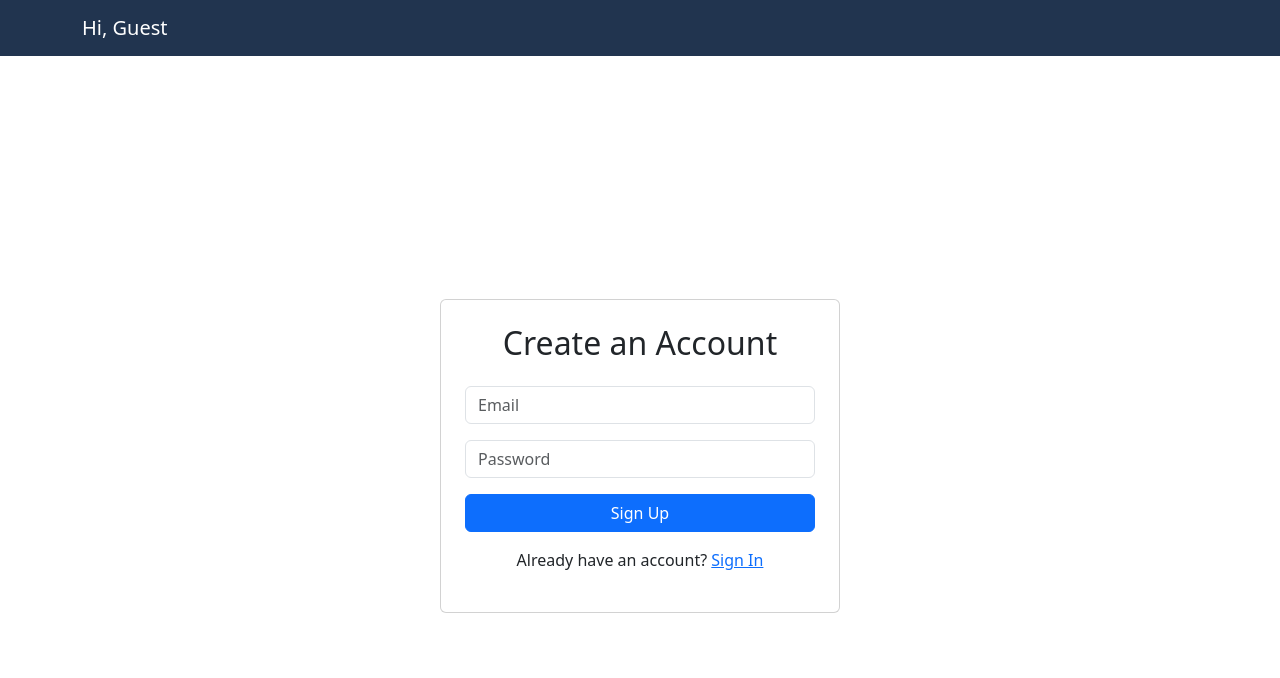
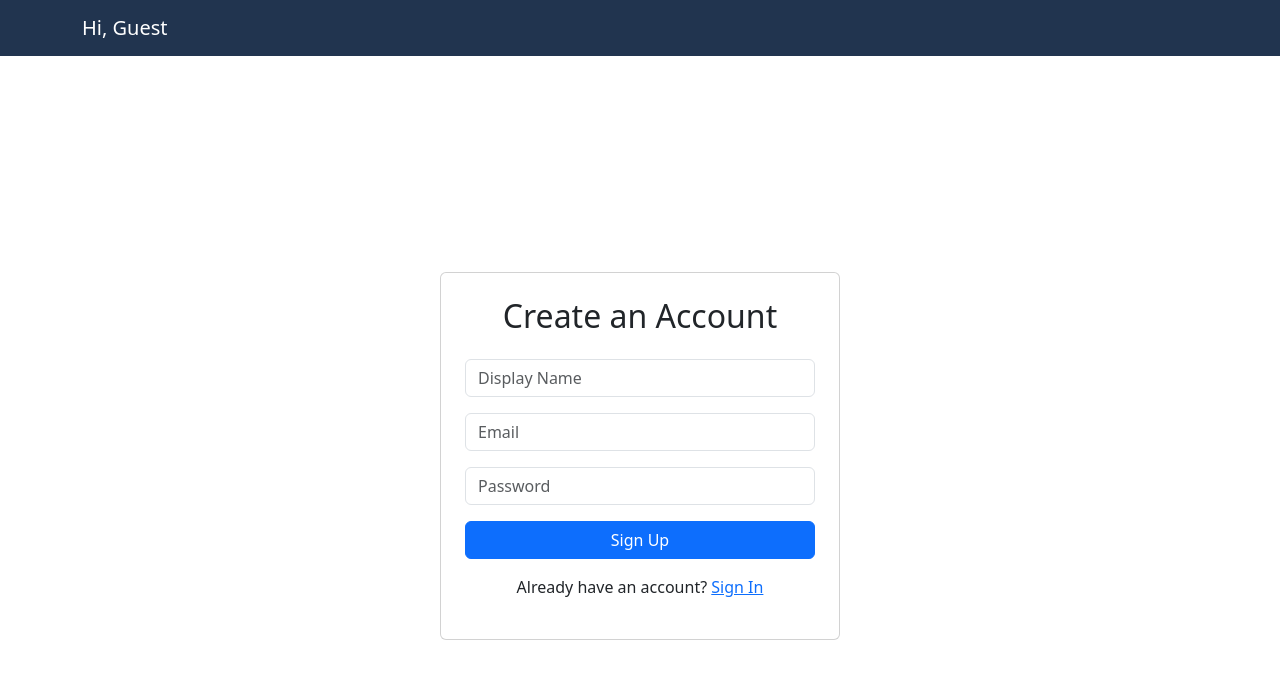
Before and after one commit to prasanta1987/hommie, a Next.js app: page / in a window 1280 px wide. Both pictures are taken after a click on the link "Sign Up". Shown: the top 678 px of the page. Built offline with nearby package versions, Linux system fonts and the light colour scheme; no server answers.

Commit message:
user display name added

```diff
--- a/src/app/components/Footer.jsx
+++ b/src/app/components/Footer.jsx
@@ -16,16 +16,12 @@ const Footer = (props) => {
 
     const [deviceData, dataLoading, dataError] = useObjectVal(props.userData ? ref(db, "nextDevice") : null);
 
-
-    console.log(deviceData);
-
     const unassignedDevices = deviceData
         ? Object.keys(deviceData)
             .map((key) => ({ id: key, ...deviceData[key] }))
             .filter((device) => device.uid == props.userData && device.allowedStat != true)
         : [];
 
-    console.log(unassignedDevices);
 
     const handleShowModal = (device) => {
         setSelectedDevice(device);
--- a/src/app/components/Navbar.jsx
+++ b/src/app/components/Navbar.jsx
@@ -19,6 +19,7 @@ const AppNavbar = () => {
   useEffect(() => {
     const unsubscribe = onAuthStateChanged(auth, (user) => {
       setUser(user);
+      console.log(user);
     });
 
     return () => unsubscribe();
--- a/src/app/components/sign-in.jsx
+++ b/src/app/components/sign-in.jsx
@@ -4,13 +4,14 @@ import React, { useState, useEffect } from 'react';
 import {
   signInWithEmailAndPassword,
   createUserWithEmailAndPassword,
-  onAuthStateChanged
+  onAuthStateChanged, updateProfile
 } from 'firebase/auth';
 import { auth } from '../firebase/config';
 import { redirect } from 'next/navigation';
 
 const SignIn = () => {
   const [email, setEmail] = useState('');
+  const [displayName, setDisplayName] = useState('');
   const [password, setPassword] = useState('');
   const [error, setError] = useState(null);
   const [isSignUp, setIsSignUp] = useState(false);
@@ -43,7 +44,13 @@ const SignIn = () => {
     e.preventDefault();
     setError(null);
     try {
-      await createUserWithEmailAndPassword(auth, email, password);
+      const userCredential = await createUserWithEmailAndPassword(auth, email, password);
+      await updateProfile(userCredential.user,
+        {
+          displayName: displayName,
+        }
+      )
+
     } catch (error) {
       setError(getFirebaseErrorMessage(error.code));
       console.error(error);
@@ -83,6 +90,17 @@ const SignIn = () => {
         <form onSubmit={handleSubmit}>
           <h2 className="text-center mb-4">{isSignUp ? 'Create an Account' : 'Sign In'}</h2>
           <div className="mb-3">
+            {isSignUp
+              &&
+              <input
+                type="text"
+                value={displayName}
+                onChange={(e) => setDisplayName(e.target.value)}
+                placeholder="Display Name"
+                required
+                className="mb-3 form-control"
+              />
+            }
             <input
               type="email"
               value={email}
--- a/src/app/components/ui/NoBoard.jsx
+++ b/src/app/components/ui/NoBoard.jsx
@@ -3,7 +3,7 @@
 
 export default function NoBoard() {
   return (
-    <div className="container">
+    <div className="flex-grow-1 container align-content-center text-center">
       <h1>No Board Added</h1>
     </div>
   );
--- a/src/app/page.jsx
+++ b/src/app/page.jsx
@@ -18,7 +18,6 @@ export default function Home() {
   const [user, loading, error] = useAuthState(auth);
   const [dbData, dataLoading, dataError] = useObjectVal(user ? ref(db, user.uid) : null);
 
-  console.log(dbData);
   if (loading || dataLoading) {
     return <div>Loading...</div>;
   }
```
